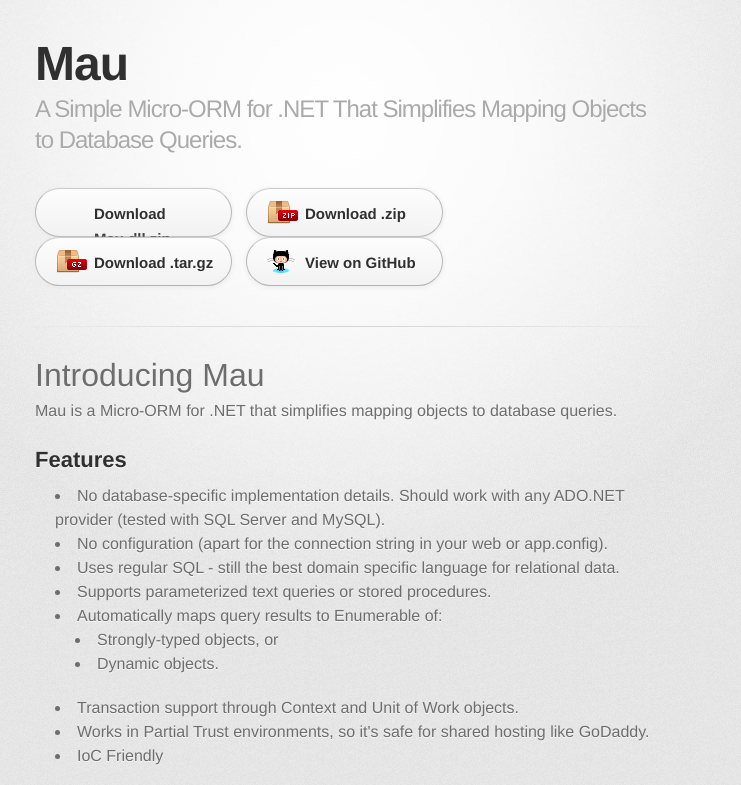
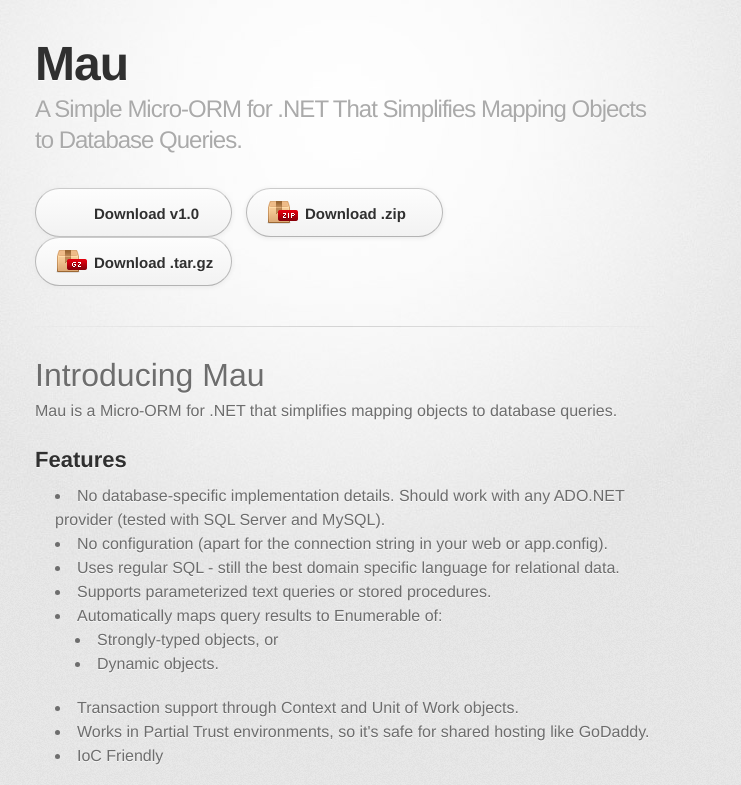
Before and after one commit to timschreiber/Mau, a plain HTML site: page index.html in a window 1280 px wide. Shown: the top 785 px of the page, without its empty margins (295-1036 px from the left). Drawn offline with Linux system fonts and the light colour scheme; a web font is replaced by a local one.

Commit message:
Update index.html

```diff
--- a/index.html
+++ b/index.html
@@ -23,10 +23,10 @@
         </header>
 
         <section id="downloads" class="clearfix">
-          <a href="https://github.com/timschreiber/Mau/releases/download/v1.0/Mau.dll.zipr" id="download-release" class="button"><span>Download Mau.dll.zip</span></a>
+          <a href="https://github.com/timschreiber/Mau/releases/download/v1.0/Mau.dll.zip" id="download-release" class="button"><span>Download v1.0</span></a>
           <a href="https://github.com/timschreiber/Mau/zipball/master" id="download-zip" class="button"><span>Download .zip</span></a>
           <a href="https://github.com/timschreiber/Mau/tarball/master" id="download-tar-gz" class="button"><span>Download .tar.gz</span></a>
-          <a href="https://github.com/timschreiber/Mau" id="view-on-github" class="button"><span>View on GitHub</span></a>
+          <!--<a href="https://github.com/timschreiber/Mau" id="view-on-github" class="button"><span>View on GitHub</span></a>-->
         </section>
 
         <hr>
```
